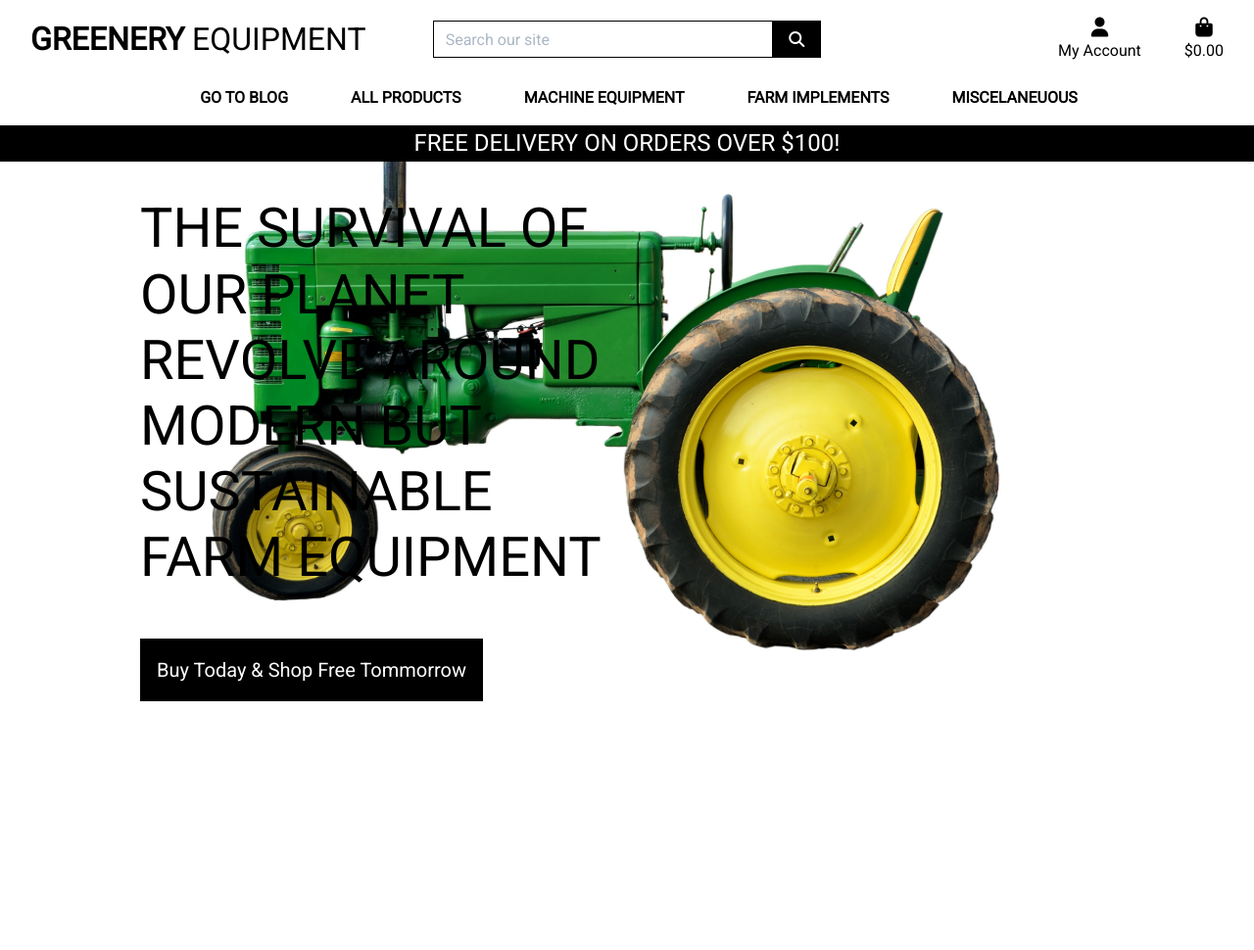
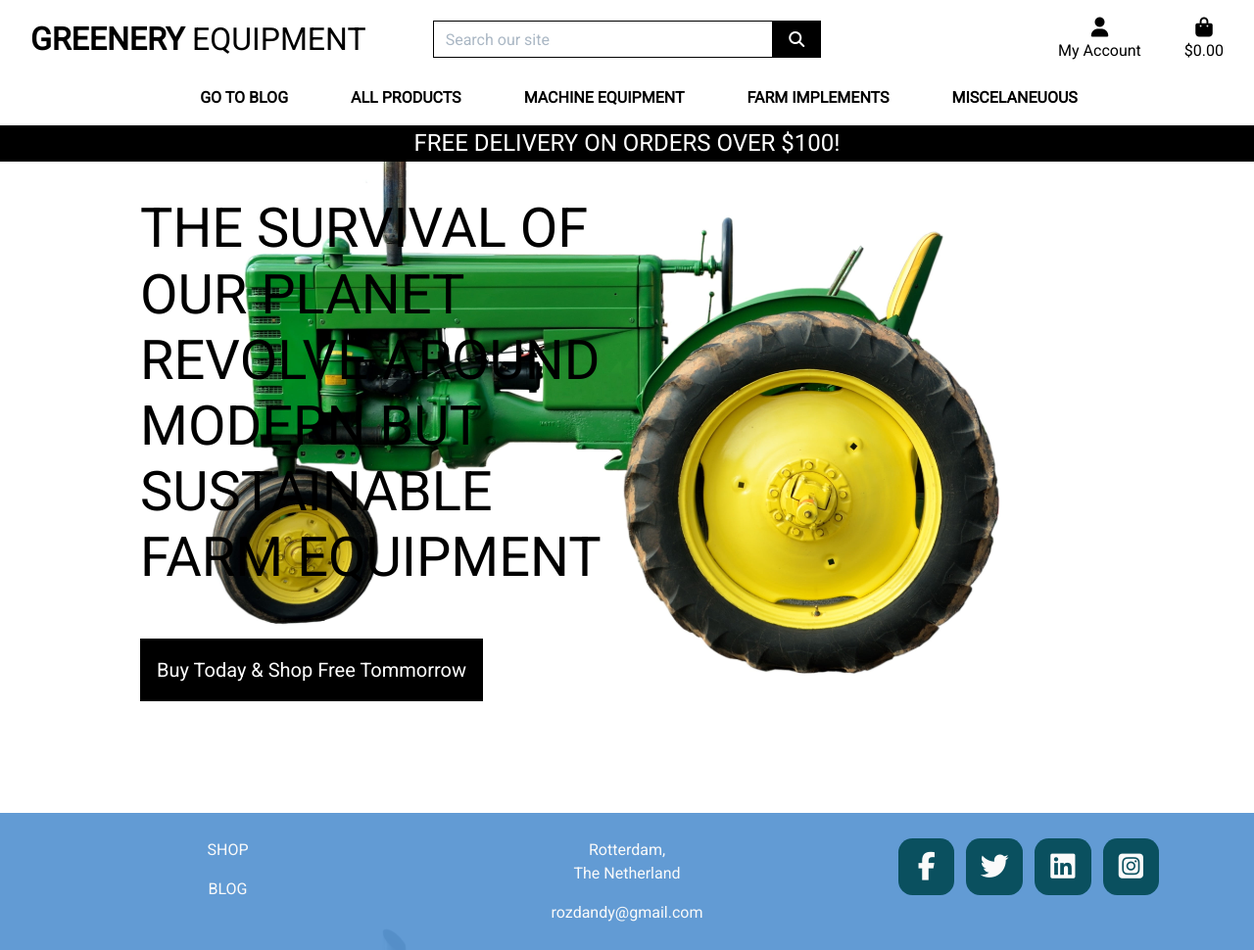
Before and after one commit to Rozdandy/greenery_equipment, a Django app: page / in a window 1280 px wide. Shown: the whole page at 98% size. Before the commit the page ends 716 px from the top, so only its background shows below. Run offline with Django 3.2, Linux system fonts and the light colour scheme; some libraries are stand-ins or nearby versions.

Commit message:
Added footer to base.html

```diff
--- a/static/css/base.css
+++ b/static/css/base.css
@@ -1,5 +1,10 @@
+
 html {
     height: 100%;
+    display: flex;
+    min-height: 100vh;
+    flex-direction: column;
+
 }
 
 body {
@@ -284,3 +289,78 @@ input[name='q']::placeholder {
         height: calc(100vh - 116px);
     }
 }
+
+
+
+
+
+
+
+/*--------------------footer-------------*/
+footer {
+    background-color: rgba(90, 150, 210, 0.95);
+    color: #777777;
+    min-height: 120px;
+    margin-top: 30px;
+}
+
+/*--------------------footer-socialMedia---*/
+.social-media {
+    padding-bottom: 15px;
+    text-align: center;
+}
+
+div ul.social-media li a {
+    text-align: center;
+}
+
+
+div ul.social-media li a i {
+    /*--------------styling---myfirst-miletone-project-*/
+    width: 2em;
+    height: 2em;
+    padding: 5%;
+    border-radius: 25%;
+    font-size: 1.8em;
+    line-height: 1.8em;
+    text-align: center;
+    color: #fafafa;
+    background: rgba(0, 73, 83, 0.9);
+    transition: all 0.35s ease-in-out;
+    -moz-transition: all 0.35s ease-in-out;
+    -webkit-transition: all 0.35s ease-in-out;
+    -o-transition: all 0.35s ease-in-out;
+}
+
+.social-media li a i:hover {
+    background: rgba(255, 36, 0, 0.8);
+}
+
+#footer-contents {
+    padding: 10px;
+}
+
+/*--------------------footer-Contacts---*/
+
+
+footer .contacts {
+    font-size: 16px;
+    color: #fafafa;
+    text-align: center;
+    padding-left: 5px;
+
+}
+
+
+.foot-links{
+    font-size: 16px;
+    color: #fafafa;
+    text-align: center;
+    padding-left: 5px;
+    text-transform: uppercase;
+}
+
+
+.foot-links-container{
+    margin-top: 16px;
+}
--- a/templates/base.html
+++ b/templates/base.html
@@ -150,6 +150,7 @@
     </script>
     {% endblock %}
 
-
+    <!-- Footer -->
+    {% include 'includes/footer.html' %}
   </body>
 </html>
--- /dev/null
+++ b/templates/includes/footer.html
@@ -0,0 +1,52 @@
+<!-------------------------------footer-section------------------>
+
+<footer class="container-fluid footerContainer">
+    <div id="footer-contents" class="row  no-gutters text-center">
+        <div class="col-sm-4 foot-links-container">
+           <p> <a href="{% url 'products' %}" class="foot-links">Shop</a></p>
+            <p><a href="{% url 'post' %}" class="foot-links">Blog</a></p>
+
+        </div>
+
+
+        <!-------------------------------footer-contacts---->
+
+        <div class="col-sm-4 foot-links-container contacts">
+
+                <p>Rotterdam,<br>The Netherland</p>
+
+               <p>rozdandy@gmail.com</p>
+        </div>
+
+        <!-------------------------------footer-socialMedia---->
+
+        <div class="col-sm-4 foot-links-container">
+            <ul class="list-inline social-media">
+                <li class="list-inline-item">
+                    <a target="_blank" href="https://www.facebook.com/">
+                        <i class="fab fa-facebook-f"></i>
+                        <span class="sr-only" aria-hidden="true">Facebook</span>
+                    </a>
+                </li>
+                <li class="list-inline-item">
+                    <a target="_blank" href="https://www.twitter.com/">
+                        <i class="fab fa-twitter"></i>
+                        <span class="sr-only" aria-hidden="true">Twitter</span>
+                    </a>
+                </li>
+                <li class="list-inline-item">
+                    <a target="_blank" href="http://linkedin.com/">
+                        <i class="fab fa-linkedin" aria-hidden="true"></i>
+                        <span class="sr-only">LinkedIn</span>
+                    </a>
+                </li>
+                <li class="list-inline-item">
+                    <a target="_blank" href="https://www.instagram.com/">
+                        <i class="fab fa-instagram-square" aria-hidden="true"></i>
+                        <span class="sr-only">Instagram</span>
+                    </a>
+                </li>
+            </ul>
+        </div>
+    </div>
+</footer>
```
